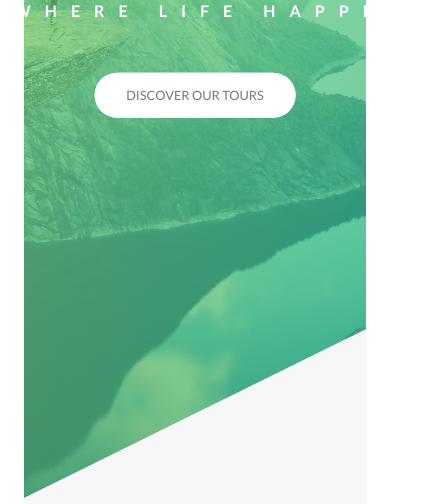
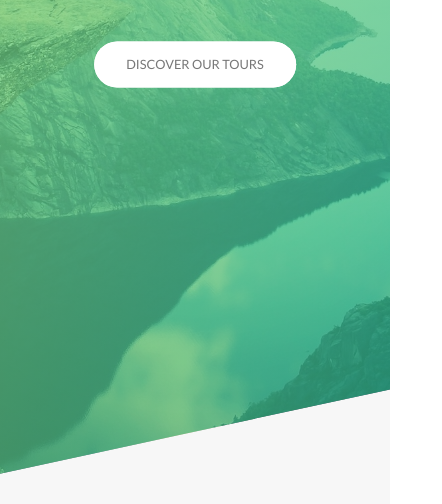
Before and after one commit to daniellupascu/cssProject, a website: page index.html in a window 390 px wide. Shown: the part 328-832 px from the top of the page, 442 px wide, since content can reach past the window. Drawn offline with Linux system fonts and the light colour scheme.

Commit message:
Add media queries in progress

```diff
--- a/sass/abstract/_variables.scss
+++ b/sass/abstract/_variables.scss
@@ -15,6 +15,7 @@
 
 $grid-width: 114rem;
 $gutter-vertical: 8rem;
+$gutter-vertical-small: 6rem;
 $gutter-horizontal: 6rem;
 
 $default-font-size: 1.6rem;
--- a/sass/base/_base.scss
+++ b/sass/base/_base.scss
@@ -24,4 +24,9 @@
 }
 body {
   box-sizing: border-box;
+  padding: 3rem;
+
+  @include tab-land {
+    padding: 0;
+  }
 }
--- a/sass/base/_typography.scss
+++ b/sass/base/_typography.scss
@@ -1,21 +1,25 @@
 body {
-    font-family: 'Lato', sans-serif;
+  font-family: "Lato", sans-serif;
   font-weight: 400;
   line-height: 1.7;
   color: $dark-grey;
-    padding: 3rem;
 }
-.heading-primary{
+.heading-primary {
   color: $white;
   text-transform: uppercase;
   margin-bottom: 6rem;
 
-    &--main{
+  &--main {
     display: block;
     font-size: 6rem;
     font-weight: 400;
     letter-spacing: 3.5rem;
-        animation: moveInLeft 1s ;
+    animation: moveInLeft 1s ease-out;
+
+    @include phone {
+      letter-spacing: 1rem;
+      font-size: 5rem;
+    }
   }
 
   &--sub {
@@ -24,6 +28,10 @@
     font-weight: 700;
     letter-spacing: 1.75rem;
     animation: moveInRight 1s;
+
+    @include phone {
+      letter-spacing: 0.5rem;
+    }
   }
 }
 
@@ -32,16 +40,28 @@
   font-size: 3.5rem;
   text-transform: uppercase;
   font-weight: 700;
-    background-image: linear-gradient(to right bottom,rgba($light-green, .7), rgba($dark-green, .7));
-    -webkit-background-clip:  text;
-    background-clip:  text;
+  background-image: linear-gradient(
+    to right bottom,
+    rgba($light-green, 0.7),
+    rgba($dark-green, 0.7)
+  );
+  -webkit-background-clip: text;
+  background-clip: text;
   color: transparent;
   letter-spacing: 2px;
-    transition: all .2s;
+  transition: all 0.2s;
 
-    &:hover{
+  @include tab-port {
+    font-size: 3rem;
+  }
+
+  @include phone {
+    font-size: 2.5rem;
+  }
+
+  &:hover {
     transform: skewY(2deg) skewX(15deg) scale(1.1);
-        text-shadow: .5rem 1rem 2rem rgba($color-black,  .2)
+    text-shadow: 0.5rem 1rem 2rem rgba($color-black, 0.2);
   }
 }
 
--- a/sass/layout/_grid.scss
+++ b/sass/layout/_grid.scss
@@ -2,41 +2,78 @@
   max-width: $grid-width;
   margin: 0 auto;
 
+  @include tab-port {
+    max-width: 50rem;
+    padding: 0 3rem;
+  }
+
   &:not(:last-child) {
     margin-bottom: $gutter-vertical;
+
+    @include tab-port {
+      margin-bottom: $gutter-vertical-small;
+    }
   }
 
   @include clearfix;
 
-    [class^='col-']{
+  [class^="col-"] {
     float: left;
 
     &:not(:last-child) {
       margin-right: $gutter-horizontal;
+      @include tab-port {
+        margin-right: 0;
+        margin-bottom: $gutter-vertical-small;
+      }
     }
   }
 
   .col-1-of-2 {
     width: calc((100% - #{$gutter-horizontal}) / 2);
+    @include tab-port {
+      width: 100%;
+    }
   }
 
   .col-1-of-3 {
-        width: calc((100% - 2*#{$gutter-horizontal}) / 3 );
+    width: calc((100% - 2 *#{$gutter-horizontal}) / 3);
+    @include tab-port {
+      width: 100%;
+    }
   }
 
-    .col-2-of-3{
-        width: calc((100% - 2*#{$gutter-horizontal}) / 3 * 2 + #{$gutter-horizontal});
+  .col-2-of-3 {
+    width: calc(
+      (100% - 2 *#{$gutter-horizontal}) / 3 * 2 + #{$gutter-horizontal}
+    );
+    @include tab-port {
+      width: 100%;
+    }
   }
 
   .col-1-of-4 {
-        width: calc((100% - 3*#{$gutter-horizontal}) / 4 );
+    width: calc((100% - 3 *#{$gutter-horizontal}) / 4);
+    @include tab-port {
+      width: 100%;
+    }
   }
 
   .col-2-of-4 {
-        width: calc((100% - 3*#{$gutter-horizontal}) / 4 * 2 + #{$gutter-horizontal});
+    width: calc(
+      (100% - 3 *#{$gutter-horizontal}) / 4 * 2 + #{$gutter-horizontal}
+    );
+    @include tab-port {
+      width: 100%;
+    }
   }
 
   .col-3-of-4 {
-        width: calc((100% - 3*#{$gutter-horizontal}) / 4 * 3 + 2 * #{$gutter-horizontal});
+    width: calc(
+      (100% - 3 *#{$gutter-horizontal}) / 4 * 3 + 2 * #{$gutter-horizontal}
+    );
+    @include tab-port {
+      width: 100%;
     }
   }
+}
--- a/sass/layout/_header.scss
+++ b/sass/layout/_header.scss
@@ -1,12 +1,21 @@
 .header {
   height: 95vh;
-    background-image: linear-gradient(to right bottom,rgba($light-green, .7), rgba($dark-green, .7)), url(../img/hero.jpg);
+  background-image: linear-gradient(
+      to right bottom,
+      rgba($light-green, 0.7),
+      rgba($dark-green, 0.7)
+    ),
+    url(../img/hero.jpg);
   background-size: cover;
   background-position: top;
   clip-path: polygon(0 0, 100% 0, 100% 75vh, 0 100%);
   position: relative;
 
-    &__logo-box{
+  @include tab-port {
+    clip-path: polygon(0 0, 100% 0, 100% 85vh, 0 100%);
+  }
+
+  &__logo-box {
     position: absolute;
     top: 4rem;
     left: 4rem;
@@ -15,7 +24,7 @@
     height: 3.5rem;
   }
 
-    &__text-box{
+  &__text-box {
     position: absolute;
     top: 40%;
     left: 50%;
--- a/sass/layout/_navigation.scss
+++ b/sass/layout/_navigation.scss
@@ -15,6 +15,11 @@
     box-shadow: 0 1rem 3rem rgba($color-black, 0.1);
     cursor: pointer;
     text-align: center;
+
+    @include phone {
+      top: 3rem;
+      right: 3rem;
+    }
   }
   &__background {
     height: 6rem;
@@ -27,6 +32,10 @@
     background-color: pink;
     background-image: radial-gradient($light-green, $dark-green);
     transition: all 0.8s cubic-bezier(0.86, 0, 0.07, 1);
+    @include phone {
+      top: 3.5rem;
+      right: 3.5rem;
+    }
   }
   &__nav {
     height: 100vh;
```
Also changed, not shown: css/style.css. Lines whose indentation alone changed are shown as unchanged.
